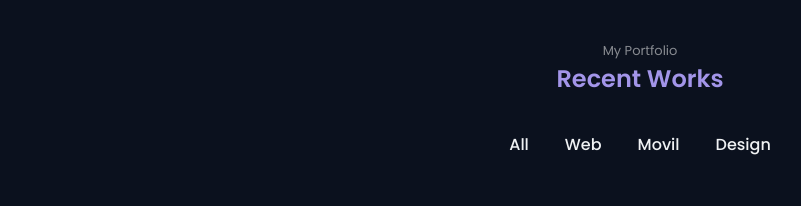
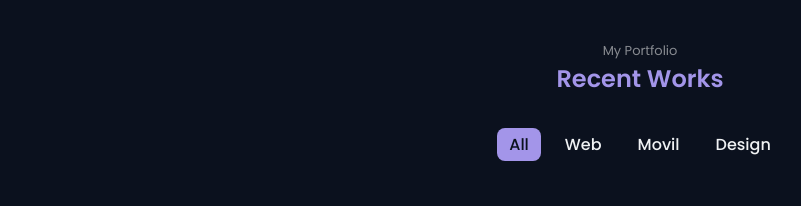
Before and after one commit to jonathanmunamire/My-Portfolio, a website built with webpack: page src/index.html in a window 1280 px wide. Shown: the part 2680-2886 px from the top of the page, without its empty margins (0-801 px from the left). Built offline with nearby package versions, Linux system fonts and the light colour scheme.

Commit message:
Additional Styles

```diff
--- a/src/index.html
+++ b/src/index.html
@@ -473,7 +473,7 @@
         <h2 class="section__title">Recent Works</h2>
 
         <div class="work__filters">
-          <span class="work__item">All</span>
+          <span class="work__item active-work">All</span>
           <span class="work__item">Web</span>
           <span class="work__item">Movil</span>
           <span class="work__item">Design</span>
--- a/src/style.css
+++ b/src/style.css
@@ -622,7 +622,10 @@ img {
 }
 
 /* Active item work*/
-
+.active-work {
+  background-color: var(--first-color);
+  color: var(--body-color);
+}
 
 /*=============== TESTIMONIAL ===============*/
 
```
